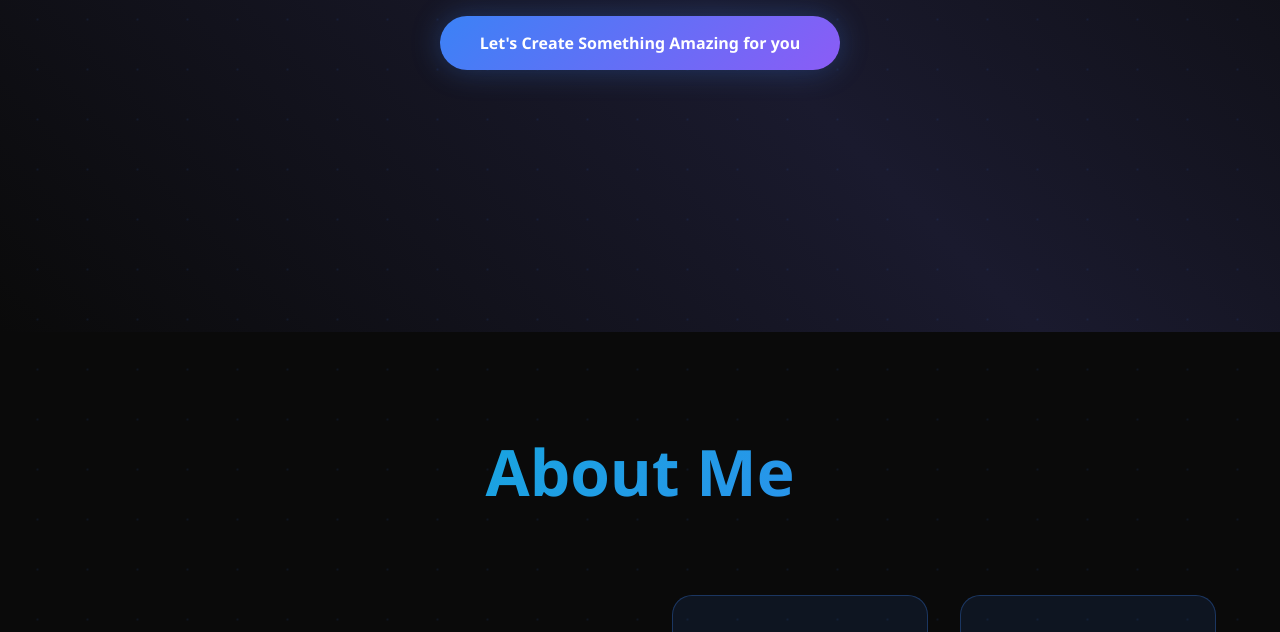
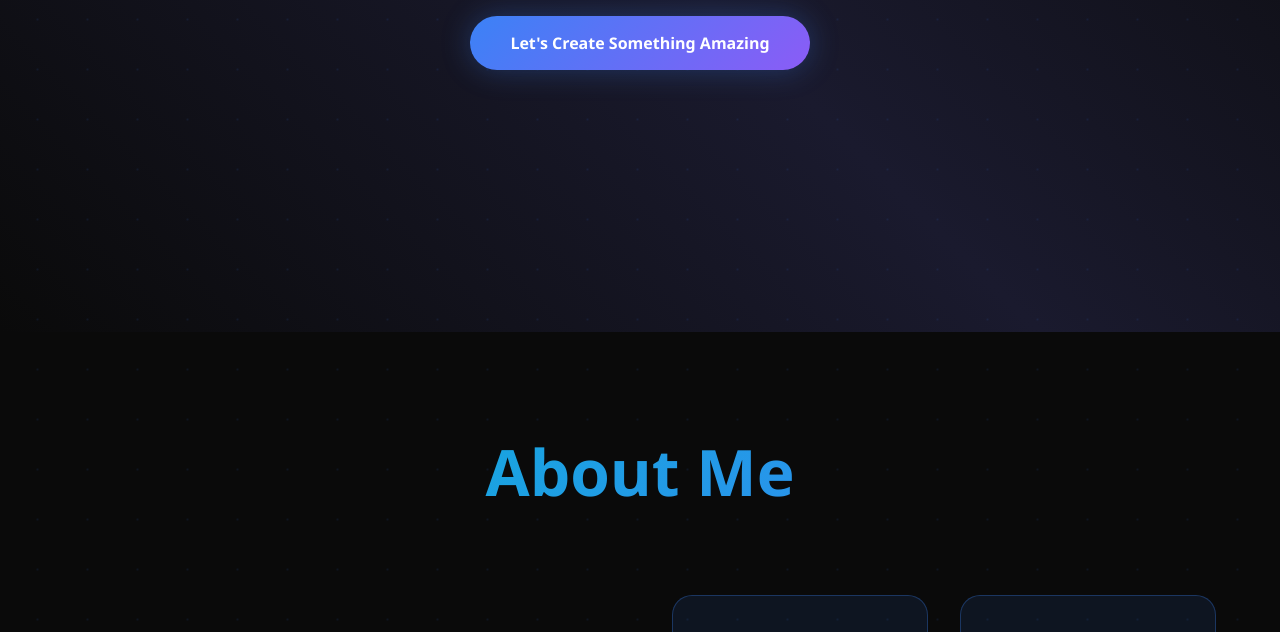
Before and after one commit to Saifuddin21/Portfolio-created-by-Claude, a plain HTML site: page index.html in a window 1280 px wide. Shown: the part 468-1100 px from the top of the page. Drawn offline with Linux system fonts and the light colour scheme.

Commit message:
Update CTA button text in index.html

```diff
--- a/index.html
+++ b/index.html
@@ -511,7 +511,7 @@
         <div class="hero-content">
             <h1>Saif Uddin</h1>
             <p class="tagline">Web Designer & Digital Experience Architect</p>
-            <a href="#contact" class="cta-button">Let's Create Something Amazing for you</a>
+            <a href="#contact" class="cta-button">Let's Create Something Amazing </a>
         </div>
     </section>
 
```
